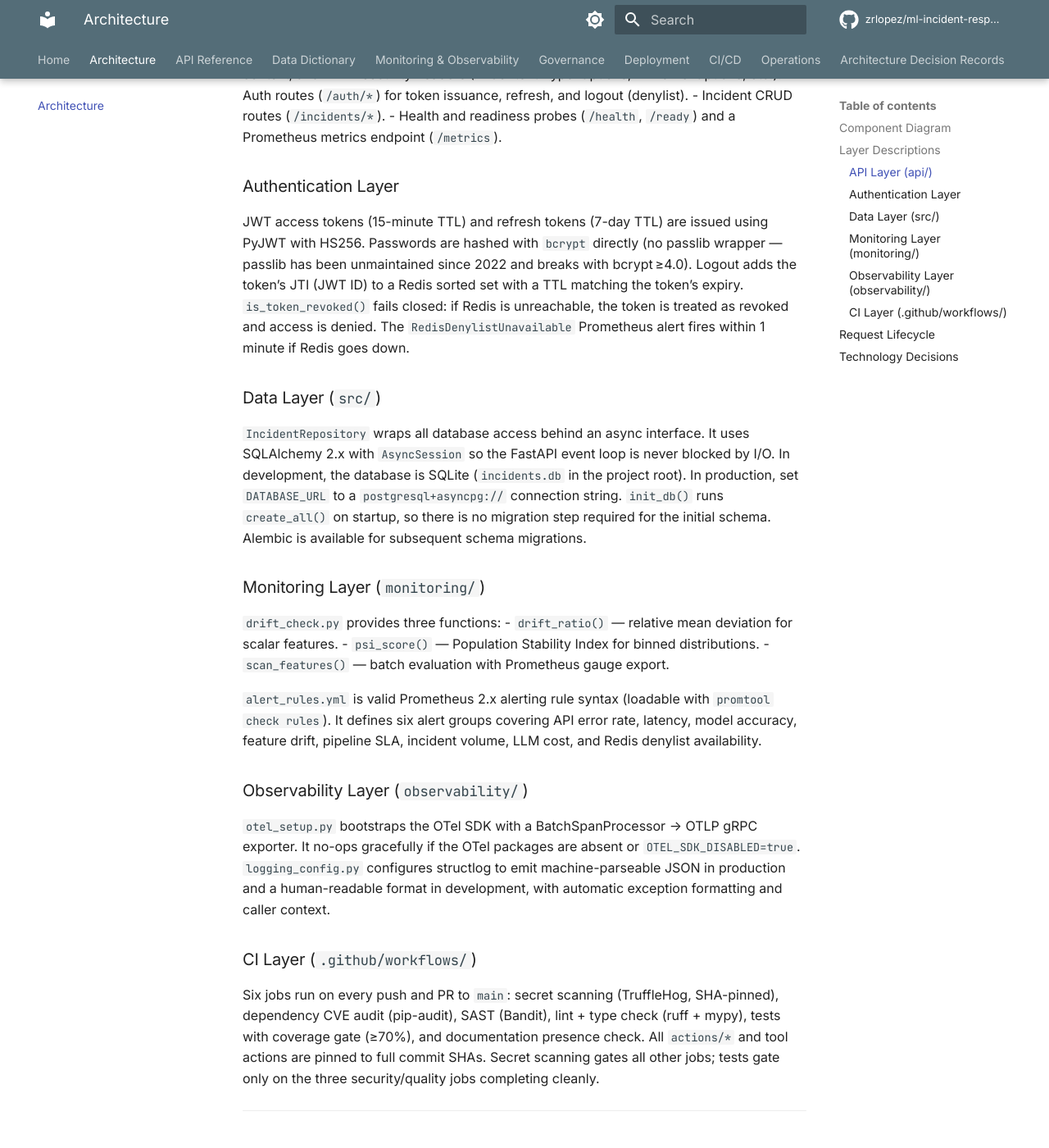
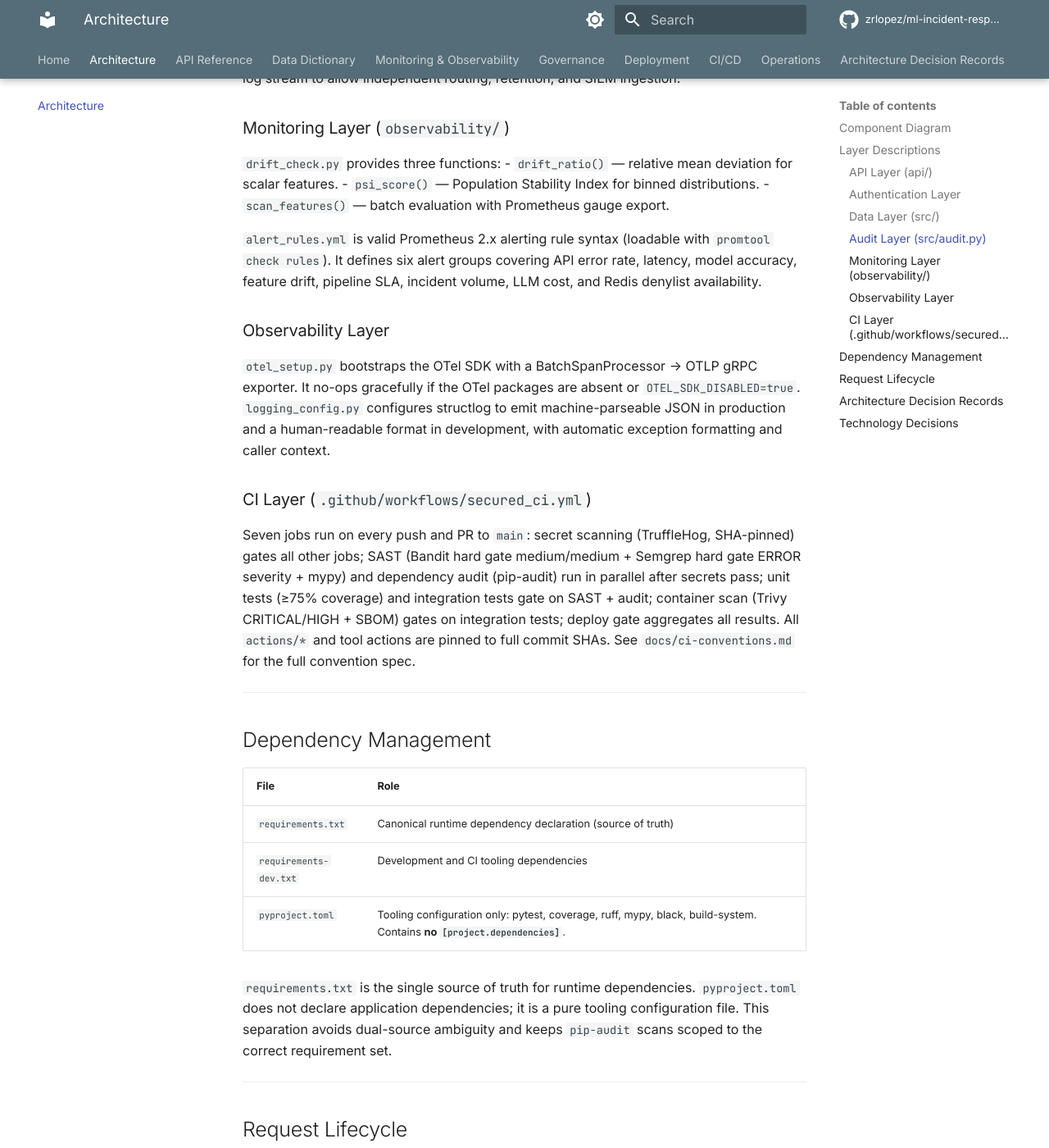
Before and after one commit to zrlopez/ml-incident-response-playbook, an MkDocs documentation site: the page built from docs/architecture.md, in a window 1280 px wide and 1400 px high, scrolled down 1972 px. Shown: the whole window at 82% size. Built offline with MkDocs 1.6.1 and Material for MkDocs 9.7.7, drawn with Linux system fonts in a browser that asks for light colours; comment, search, counter and statistics services are not loaded; the version menu is left out; some of the changed text lies outside the part shown.

Commit message:
docs(adr): add ADR-001, ADR-002, ADR-003; update architecture.md (Phase 2)
ADR-001 — incident_tracker.py architecture (ORM + repository layer)
ADR-002 — JWT algorithm selection (HS256 unit / RS256 production)
ADR-003 — Alpine vs Debian base image trade-off

architecture.md:
- Correct init_db() description (CR-1: no longer calls create_all)
- Align coverage gate reference to 75% (was 70%)
- Add ADR cross-reference section
- Clarify dependency management: pyproject.toml = tooling only,
  requirements.txt = canonical dependency declaration

````diff
--- /dev/null
+++ b/docs/adr/ADR-001-incident-tracker-architecture.md
@@ -0,0 +1,76 @@
+# ADR-001 — Incident Tracker Architecture: ORM + Repository Layer
+
+**Status:** Accepted
+**Date:** 2026-05-28
+**Author:** @zrlopez
+**Supersedes:** —
+**Superseded by:** —
+
+---
+
+## Context
+
+Early versions of the incident tracker used a flat-file appender (`incidents.json`). This approach was discarded because it provided no transactional safety, no schema enforcement, no concurrent-write protection, and no query capability beyond full-file scans. The project needed a persistence layer that could:
+
+- Support both SQLite (local/test, zero-ops setup) and PostgreSQL (production)
+- Provide non-blocking I/O compatible with FastAPI's async event loop
+- Enforce enum-level constraints at the database layer
+- Support Alembic-managed schema evolution without application-level `create_all` calls
+- Produce a clean data-access interface that the service and API layers could depend on without coupling to ORM internals
+
+A secondary constraint was testability: the repository layer needed to be injectable (via FastAPI `Depends()`) so unit tests could operate against SQLite in-process without spinning up PostgreSQL.
+
+---
+
+## Decision
+
+Adopt **SQLAlchemy 2.x async ORM** with an **`IncidentRepository` class** as the single data-access boundary.
+
+Key implementation choices:
+
+1. **SQLAlchemy 2.x `AsyncSession` + `async_sessionmaker`** — eliminates event-loop blocking on all DB I/O paths. `pool_pre_ping=True` guards against stale idle connections without requiring heartbeat jobs.
+
+2. **`IncidentRepository` typed data-access layer** (`src/incident_tracker.py`) — all reads and writes go through this class. It does not own business logic, HTTP concerns, or alert sending. Each of those responsibilities lives in a dedicated layer.
+
+3. **Alembic schema ownership (CR-1)** — `init_db()` performs a connectivity check and reads `alembic_version` for an ops warning. It does **not** call `Base.metadata.create_all()`. Schema creation and evolution are exclusively owned by Alembic. This prevents the application from silently creating a schema that diverges from the migration history.
+
+4. **Domain state machine (CR-2)** — `update_status()` delegates lifecycle validation to `src.domain.incident_lifecycle.validate_status_transition()` before any mutation. Invalid transitions raise `InvalidTransitionError`, which the API layer maps to HTTP 409. Every attempt — allowed or rejected — is audit-logged via structlog.
+
+5. **Compound keyset pagination (OPEN-02, KEYSET-01)** — `list_open()` and `list_by_severity()` use `(created_at, id)` as the compound cursor key. A single-column cursor on `created_at` is ambiguous when multiple incidents are created within the same timestamp tick; the compound predicate guarantees gapless, stable pagination. The `ix_incidents_keyset` index covers both columns.
+
+6. **`_build_engine()` module-level singleton** — retained for backward compatibility with existing test shims. A future refactor (tracked in the `Platform note` inline comment) will move engine construction to `src/platform/database.py` and inject it via `Depends()` for full testability.
+
+---
+
+## Alternatives Considered
+
+| Option | Reason Not Chosen |
+|---|---|
+| Flat-file JSON appender | No transactional safety, no concurrent-write protection, no query capability (R-05) |
+| Raw `asyncpg` without ORM | Eliminates type-safe column mapping and Alembic migration integration; higher boilerplate for common CRUD |
+| SQLModel (Pydantic + SQLAlchemy hybrid) | Additional abstraction layer over SQLAlchemy with smaller community and slower async story at evaluation time |
+| Tortoise ORM | Mature async ORM but less ecosystem integration with Alembic; smaller community than SQLAlchemy |
+
+---
+
+## Consequences
+
+**Positive:**
+- Single async data-access interface; all DB I/O is non-blocking
+- Schema evolution is fully auditable via Alembic migration history
+- Domain lifecycle rules cannot be bypassed by calling `update_status()` directly
+- Compound keyset pagination prevents silent row loss under high-velocity incident creation
+- SQLite/PostgreSQL duality allows zero-ops local dev and CI (unit tests) without Docker
+
+**Negative / Trade-offs:**
+- `_build_engine()` module-level singleton makes full dependency injection for the engine slightly awkward in tests; mitigated by env-var `DATABASE_URL` swap
+- Alembic discipline requirement: every schema change must produce a migration before merge
+
+---
+
+## Related
+
+- `src/incident_tracker.py` — implementation
+- `src/domain/incident_lifecycle.py` — state machine
+- `alembic/` — migration history
+- ADR-002 — JWT algorithm selection
--- /dev/null
+++ b/docs/adr/ADR-002-jwt-algorithm-selection.md
@@ -0,0 +1,89 @@
+# ADR-002 — JWT Algorithm Selection: HS256 (tests) / RS256 (production)
+
+**Status:** Accepted
+**Date:** 2026-05-28
+**Author:** @zrlopez
+**Supersedes:** —
+**Superseded by:** —
+
+---
+
+## Context
+
+The API requires authentication tokens that:
+
+1. Are stateless (no server-side session store for token *validation*)
+2. Support revocation (Redis denylist for logout)
+3. Can be verified without sharing a secret between services in future multi-service deployments
+4. Have a minimal dependency surface (no third-party auth server required for initial deployment)
+
+Two algorithm families were in scope: **symmetric (HMAC-SHA)** and **asymmetric (RSA)**.
+
+A secondary operational constraint was CI testability: unit tests must run without external secrets, and integration tests must not share production signing material.
+
+---
+
+## Decision
+
+Use **RS256 (RSA + SHA-256) in production** and **HS256 (HMAC-SHA-256) in unit tests**.
+
+### RS256 in production
+
+- The private key signs tokens at issuance; the public key verifies them at every request.
+- In a future multi-service architecture, downstream services can verify tokens using the public key alone — they never hold signing material.
+- `src/auth/jwt_rs256.py` implements the `RS256KeyStore` class. The private key is loaded from `RSA_PRIVATE_KEY_PEM` (environment variable or secret). The public key is derived at startup.
+- Key rotation is possible without application redeployment: update the secret, restart. No database migration required.
+
+### HS256 in unit tests
+
+- Ephemeral HMAC key injected via `JWT_SECRET_KEY` environment variable in CI (`ci-unit-test-secret-32chars-safe!!`)
+- Avoids the need for RSA key generation in unit-test setup; keeps tests fast and self-contained
+- The unit test CI job generates an ephemeral RSA key and injects `RSA_PRIVATE_KEY_PEM` for tests that exercise `RS256KeyStore` directly (see `Generate ephemeral RSA key for unit tests` step in `.github/workflows/secured_ci.yml`)
+
+### Why not HS256 in production?
+
+HS256 requires every verifier to hold the shared secret. In a single-process deployment this is acceptable, but it creates a secret-distribution problem as soon as verification moves to a second service. RS256 avoids this by separating signing (private key, held only by the auth service) from verification (public key, freely distributable).
+
+### Why not ES256 (ECDSA)?
+
+ES256 provides equivalent security to RS256 at smaller key sizes. It was not selected at initial implementation because:
+- PyJWT's RS256 support is more widely documented in the Python ecosystem
+- RSA key generation tooling (OpenSSL, Python `cryptography` library) is universally available
+- The security profile of RS256 at 2048-bit is adequate for the threat model of this project
+
+ES256 migration is tracked as a future improvement.
+
+---
+
+## Alternatives Considered
+
+| Option | Reason Not Chosen |
+|---|---|
+| HS256 everywhere | Shared-secret distribution problem in multi-service; all verifiers must hold signing material |
+| ES256 (ECDSA) | Equivalent security; not selected due to simpler RS256 tooling and documentation at implementation time |
+| EdDSA (Ed25519) | Best-in-class performance and security; PyJWT support was less stable at evaluation time |
+| OAuth2 + external IdP | Significant operational dependency for an initial deployment; adds auth server as a required infrastructure component |
+
+---
+
+## Consequences
+
+**Positive:**
+- Signing material never leaves the auth service; verifiers need only the public key
+- Future service decomposition does not require secret distribution
+- Ephemeral CI keys mean production signing material is never present in the test environment
+
+**Negative / Trade-offs:**
+- RSA key management adds operational complexity vs HS256 (key generation, rotation procedure, secret injection)
+- Unit tests use a different algorithm than production; algorithm-confusion bugs could theoretically exist in algorithm-agnostic code paths (mitigated by integration tests running RS256)
+
+---
+
+## Related
+
+- `src/auth/jwt_rs256.py` — RS256KeyStore implementation
+- `tests/unit/test_key_store.py` — RS256 unit coverage
+- `tests/unit/test_tokens_hs256.py` — HS256 unit coverage
+- `.github/workflows/secured_ci.yml` — ephemeral key generation step
+- ADR-001 — incident tracker architecture
+- ADR-003 — Alpine vs Debian base image
--- /dev/null
+++ b/docs/adr/ADR-003-alpine-vs-debian-base-image.md
@@ -0,0 +1,98 @@
+# ADR-003 — Container Base Image: Alpine vs Debian
+
+**Status:** Accepted
+**Date:** 2026-05-28
+**Author:** @zrlopez
+**Supersedes:** —
+**Superseded by:** —
+
+---
+
+## Context
+
+The production container image must:
+
+1. Pass a Trivy CRITICAL/HIGH hard gate with `--ignore-unfixed`
+2. Minimize attack surface (fewer installed packages = fewer CVE exposure points)
+3. Support all C-extension Python dependencies used by the project: `asyncpg`, `cryptography`, `argon2-cffi`, `hiredis`, `grpcio` (OpenTelemetry OTLP exporter), `numpy`, `pandas`, `scikit-learn`
+4. Produce a final runtime image that is as small as practical
+
+Initially a `python:3.12-slim` (Debian-based) image was used. Trivy scans of the Debian 13.5 OS layer produced persistent CRITICAL/HIGH findings on unfixed Debian packages that were blocking the CI gate.
+
+---
+
+## Decision
+
+Use **`python:3.12-alpine`** as the base image, pinned to a SHA-256 digest in both the builder and runtime stages.
+
+```dockerfile
+FROM python:3.12-alpine@sha256:236173eb74001afe2f60862de935b74fcbd00adfca247b2c27051a70a6a39a2d AS builder
+FROM python:3.12-alpine@sha256:236173eb74001afe2f60862de935b74fcbd00adfca247b2c27051a70a6a39a2d AS runtime
+```
+
+### Why Alpine
+
+- Alpine uses musl libc + BusyBox — dramatically smaller OS package set than Debian slim
+- Fewer installed packages = smaller Trivy scan surface; the CRITICAL/HIGH Debian OS-layer findings that blocked CI are absent from Alpine images
+- Multi-stage build keeps the runtime image free of build compilers (`gcc`, `g++`, `gfortran`, etc.) — they are installed only in the builder stage and never reach the runtime layer
+
+### Why digest-pinned
+
+- A tag reference (`:3.12-alpine`) is mutable; the upstream image can change without the Dockerfile changing
+- A `@sha256:` digest is immutable; the exact image bytes are fixed
+- A fabricated or unverified digest is a supply-chain regression worse than a tag reference — it can silently pull a different image without failing verification
+- The digest was obtained via `docker pull python:3.12-alpine && docker inspect --format '{{index .RepoDigests 0}}' python:3.12-alpine` and committed only after local verification
+
+### Build complexity trade-off
+
+Alpine's musl libc requires additional build-time dependencies for C-extension packages that assume glibc. The builder stage installs:
+
+```
+gcc, g++, musl-dev, libpq-dev, postgresql-dev   # asyncpg
+openssl-dev, libffi-dev                          # cryptography, argon2-cffi
+openblas-dev, lapack-dev, gfortran               # numpy, pandas, scikit-learn
+protobuf-dev                                     # grpcio (OTel OTLP exporter)
+linux-headers                                    # miscellaneous C extensions
+```
+
+All build-time dependencies are discarded after the builder stage; the runtime image receives only compiled wheels via `COPY --from=builder /opt/venv /opt/venv`.
+
+### Non-root user
+
+The runtime image creates a non-root service account (`appuser`, UID 1000, GID 1000) with no home directory and `/sbin/nologin` shell. All `COPY` directives use `--chown=appuser:appgroup`. `USER appuser` is set before `CMD`.
+
+---
+
+## Alternatives Considered
+
+| Option | Reason Not Chosen |
+|---|---|
+| `python:3.12-slim` (Debian) | Persistent CRITICAL/HIGH unfixed CVEs in Debian 13.5 OS layer blocked Trivy hard gate (CI-23) |
+| `python:3.12` (full Debian) | Superset of slim; larger attack surface; same CVE problem |
+| `gcr.io/distroless/python3` | No shell — breaks `RUN` commands and health-check curl; pip install not available in distroless |
+| `chainguard/python` | Hardened Wolfi-based image; evaluated but musl C-extension compatibility identical to Alpine; would require Chainguard subscription for non-public images at scale |
+
+---
+
+## Consequences
+
+**Positive:**
+- Trivy CRITICAL/HIGH gate passes clean (`--ignore-unfixed`)
+- Runtime image contains no compilers, no build tools, no package manager beyond the venv
+- Digest pin makes the build reproducible and tamper-evident
+- Non-root appuser eliminates container-escape privilege escalation paths
+
+**Negative / Trade-offs:**
+- Builder stage complexity: 10+ Alpine build packages required for C-extension compilation
+- musl libc has subtle behavioral differences from glibc; any new C-extension dependency must be verified to build cleanly on Alpine before merge
+- Digest must be manually updated when the base image needs a security refresh; a Dependabot rule or CI check for stale digests is tracked as a Phase 3 improvement
+
+---
+
+## Related
+
+- `Dockerfile` — implementation
+- `.trivyignore` — any accepted CVE suppressions
+- `.github/workflows/secured_ci.yml` — `container-scan` job (Trivy hard gate)
+- ADR-001 — incident tracker architecture
+- ADR-002 — JWT algorithm selection
--- a/docs/architecture.md
+++ b/docs/architecture.md
@@ -6,7 +6,7 @@
 pipeline. This document describes every layer, how they connect, and the
 reasoning behind key design decisions.
 
-Last updated: 2026-05-23
+Last updated: 2026-05-28 (Phase 2 — ADR cross-references, CR-1/coverage corrections)
 
 ---
 
@@ -27,14 +27,14 @@
     end
 
     subgraph Data Layer ["Data Layer (src/)"]
-        REPO["IncidentRepository\nsrc/incident_repository.py"]
+        REPO["IncidentRepository\nsrc/incident_tracker.py"]
         DB[("SQLite / PostgreSQL\nincidents table")]
         SESSION["AsyncSession\nSQLAlchemy 2.x"]
     end
 
     subgraph Auth Layer
-        JWT["JWT (PyJWT)\naccess + refresh tokens"]
-        BCRYPT["bcrypt\npassword hashing"]
+        JWT["JWT (PyJWT)\nRS256 (prod) / HS256 (tests)\naccess + refresh tokens"]
+        ARGON["argon2id\npassword hashing (OWASP 2024)"]
         DENY[("Redis\ntoken denylist")]
     end
 
@@ -42,6 +42,7 @@
         PROM["Prometheus\n/metrics endpoint"]
         OTEL["OTel SDK\nobservability/otel_setup.py"]
         STRUCT["structlog\nJSON structured logs"]
+        AUDIT["src/audit.py\naudit event stream"]
         COLLECTOR["OTel Collector"]
         JAEGER["Jaeger\ndistributed traces"]
     end
@@ -52,13 +53,14 @@
         ALERT["Alertmanager"]
     end
 
-    subgraph CI
-        GHA[".github/workflows/ci.yml"]
-        TRUFFLEHOG["TruffleHog\nsecret scan"]
-        BANDIT["Bandit SAST"]
-        AUDIT["pip-audit CVE scan"]
-        RUFF["ruff lint + format"]
-        PYTEST["pytest coverage ≥70%"]
+    subgraph CI ["CI (.github/workflows/secured_ci.yml)"]
+        GHA["7-job hardened pipeline"]
+        TRUFFLEHOG["TruffleHog secret scan\n(gate: all jobs)"]
+        BANDIT["Bandit SAST\n(hard gate: medium/medium)"]
+        SEMGREP["Semgrep\n(hard gate: ERROR severity)"]
+        PIPAUDIT["pip-audit CVE scan"]
+        TRIVY["Trivy container scan\n(CRITICAL/HIGH gate)"]
+        PYTEST["pytest coverage ≥75%"]
     end
 
     U -->|HTTPS| MW
@@ -67,7 +69,7 @@
     APP --> INC
     APP --> HEALTH
     AUTH --> JWT
-    AUTH --> BCRYPT
+    AUTH --> ARGON
     AUTH -->|token revocation| DENY
     INC --> REPO
     REPO --> SESSION
@@ -75,6 +77,7 @@
     APP --> OTEL
     APP --> STRUCT
     APP --> PROM
+    APP --> AUDIT
     OTEL --> COLLECTOR
     COLLECTOR --> JAEGER
     DRIFT -->|gauge| PROM
@@ -103,25 +106,36 @@
 ### Authentication Layer
 
 JWT access tokens (15-minute TTL) and refresh tokens (7-day TTL) are issued
-using PyJWT with HS256. Passwords are hashed with `bcrypt` directly (no
-passlib wrapper — passlib has been unmaintained since 2022 and breaks with
-bcrypt ≥4.0). Logout adds the token’s JTI (JWT ID) to a Redis sorted set
-with a TTL matching the token’s expiry. `is_token_revoked()` fails closed:
-if Redis is unreachable, the token is treated as revoked and access is
-denied. The `RedisDenylistUnavailable` Prometheus alert fires within 1
-minute if Redis goes down.
+using **RS256 in production** and **HS256 in unit tests** (see
+[ADR-002](adr/ADR-002-jwt-algorithm-selection.md)). Passwords are hashed
+with **argon2id** via argon2-cffi (OWASP 2024 recommendation). Logout adds
+the token's JTI (JWT ID) to a Redis sorted set with a TTL matching the
+token's expiry. `is_token_revoked()` fails closed: if Redis is unreachable,
+the token is treated as revoked and access is denied. The
+`RedisDenylistUnavailable` Prometheus alert fires within 1 minute if Redis
+goes down.
 
 ### Data Layer (`src/`)
 
-`IncidentRepository` wraps all database access behind an async interface.
-It uses SQLAlchemy 2.x with `AsyncSession` so the FastAPI event loop is
-never blocked by I/O. In development, the database is SQLite (`incidents.db`
-in the project root). In production, set `DATABASE_URL` to a
-`postgresql+asyncpg://` connection string. `init_db()` runs `create_all()`
-on startup, so there is no migration step required for the initial schema.
-Alembic is available for subsequent schema migrations.
+`IncidentRepository` wraps all database access behind an async typed
+interface (see [ADR-001](adr/ADR-001-incident-tracker-architecture.md)). It
+uses SQLAlchemy 2.x with `AsyncSession` so the FastAPI event loop is never
+blocked by I/O. **Schema management is owned by Alembic (CR-1)**: `init_db()`
+performs a connectivity check and reads `alembic_version` for an ops warning;
+it does **not** call `Base.metadata.create_all()`. Run `alembic upgrade head`
+before starting the application. `update_status()` enforces lifecycle
+transitions via the domain state machine in `src/domain/incident_lifecycle.py`
+(CR-2). All write operations are audit-logged via `src/audit.py`.
 
-### Monitoring Layer (`monitoring/`)
+### Audit Layer (`src/audit.py`)
+
+A dedicated typed audit event stream built on structlog. All state-changing
+API operations emit structured audit events with `log_type="audit"`. Events
+are schema-validated against `observability/audit_log_schema.json`. The audit
+stream is separate from the application log stream to allow independent
+routing, retention, and SIEM ingestion.
+
+### Monitoring Layer (`observability/`)
 
 `drift_check.py` provides three functions:
 - `drift_ratio()` — relative mean deviation for scalar features.
@@ -141,14 +155,31 @@
 machine-parseable JSON in production and a human-readable format in
 development, with automatic exception formatting and caller context.
 
-### CI Layer (`.github/workflows/`)
+### CI Layer (`.github/workflows/secured_ci.yml`)
 
-Six jobs run on every push and PR to `main`: secret scanning (TruffleHog,
-SHA-pinned), dependency CVE audit (pip-audit), SAST (Bandit), lint + type
-check (ruff + mypy), tests with coverage gate (≥70%), and documentation
-presence check. All `actions/*` and tool actions are pinned to full commit
-SHAs. Secret scanning gates all other jobs; tests gate only on the three
-security/quality jobs completing cleanly.
+Seven jobs run on every push and PR to `main`: secret scanning (TruffleHog,
+SHA-pinned) gates all other jobs; SAST (Bandit hard gate medium/medium +
+Semgrep hard gate ERROR severity + mypy) and dependency audit (pip-audit) run
+in parallel after secrets pass; unit tests (≥75% coverage) and integration
+tests gate on SAST + audit; container scan (Trivy CRITICAL/HIGH + SBOM)
+gates on integration tests; deploy gate aggregates all results. All
+`actions/*` and tool actions are pinned to full commit SHAs. See
+`docs/ci-conventions.md` for the full convention spec.
+
+---
+
+## Dependency Management
+
+| File | Role |
+|---|---|
+| `requirements.txt` | Canonical runtime dependency declaration (source of truth) |
+| `requirements-dev.txt` | Development and CI tooling dependencies |
+| `pyproject.toml` | Tooling configuration only: pytest, coverage, ruff, mypy, black, build-system. Contains **no `[project.dependencies]`**. |
+
+`requirements.txt` is the single source of truth for runtime dependencies.
+`pyproject.toml` does not declare application dependencies; it is a pure
+tooling configuration file. This separation avoids dual-source ambiguity and
+keeps `pip-audit` scans scoped to the correct requirement set.
 
 ---
 
@@ -161,11 +192,11 @@
 2. **OTel** — FastAPIInstrumentor creates a root span with `http.method`,
    `http.route`, `http.status_code`.
 3. **Auth dependency** — `get_current_user()` extracts the Bearer token,
-   verifies the JWT signature, checks the Redis denylist.
+   verifies the JWT signature (RS256), checks the Redis denylist.
 4. **Route handler** — validates `IncidentCreate` schema (Pydantic v2),
    calls `IncidentRepository.create()`.
 5. **Repository** — inserts the row via `AsyncSession`, returns the
-   committed `Incident` ORM object.
+   committed `Incident` ORM object. Emits `incident.created` audit event.
 6. **Response** — serialized to `IncidentResponse` schema, HTTP 201
    returned. `X-Trace-Id` is visible in the response headers for client-side
    correlation.
@@ -176,13 +207,26 @@
 
 ---
 
+## Architecture Decision Records
+
+Formal ADRs are in `docs/adr/`. Each ADR documents context, the decision
+made, alternatives considered, and consequences.
+
+| ADR | Title | Status |
+|---|---|---|
+| [ADR-001](adr/ADR-001-incident-tracker-architecture.md) | Incident Tracker Architecture: ORM + Repository Layer | Accepted |
+| [ADR-002](adr/ADR-002-jwt-algorithm-selection.md) | JWT Algorithm Selection: HS256 (tests) / RS256 (production) | Accepted |
+| [ADR-003](adr/ADR-003-alpine-vs-debian-base-image.md) | Container Base Image: Alpine vs Debian | Accepted |
+
+---
+
 ## Technology Decisions
 
 | Decision | Choice | Rationale |
 |---|---|---|
 | Web framework | FastAPI | Native async, Pydantic v2 validation, OpenAPI auto-docs |
 | ORM | SQLAlchemy 2.x async | Non-blocking I/O, type-safe, Alembic migration support |
-| Auth | PyJWT + bcrypt | Minimal surface area; passlib unmaintained since 2022 |
+| Auth | PyJWT RS256 + argon2id | RS256 separates signing from verification for future multi-service; argon2id is OWASP 2024 recommendation |
 | Token revocation | Redis sorted set | O(1) lookup; TTL-automatic expiry; no manual cleanup |
 | Metrics | prometheus-fastapi-instrumentator | Zero-config HTTP metrics; standard Prometheus exposition |
 | Tracing | OpenTelemetry SDK (OTLP) | Vendor-neutral; works with Jaeger, Tempo, Honeycomb, Datadog |
@@ -190,3 +234,4 @@
 | Drift detection | Custom PSI + relative deviation | PSI is the financial-industry standard for model monitoring |
 | Lint | ruff | Replaces black + flake8 in a single binary; ~10x faster |
 | Secret scanning | TruffleHog (SHA-pinned) | Detects verified secrets; pinning prevents supply chain risk |
+| Base image | python:3.12-alpine (digest-pinned) | Minimal OS package surface; Trivy CRITICAL/HIGH gate passes clean (see ADR-003) |
````
Also changed, not shown: other parts of docs/architecture.md (+2 -2 lines).
